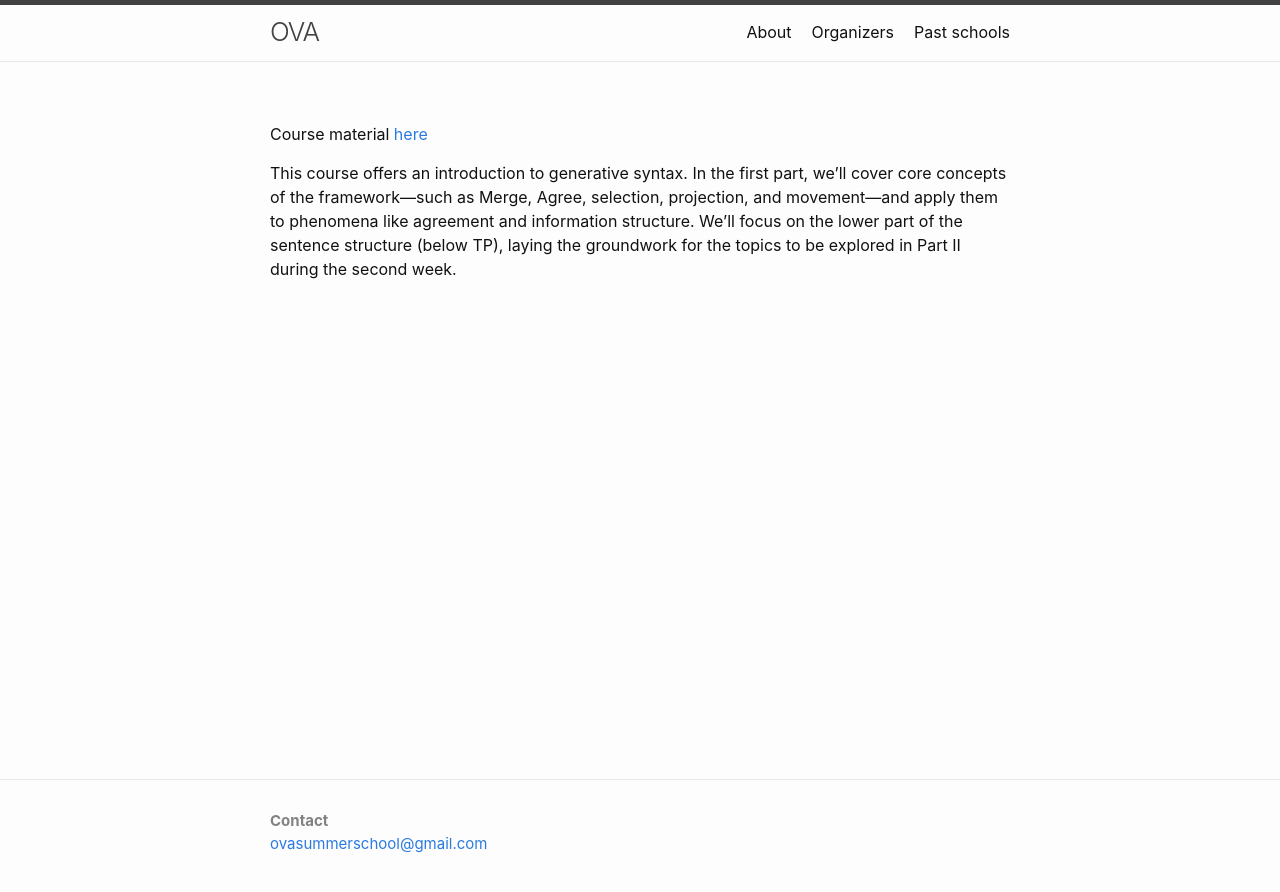
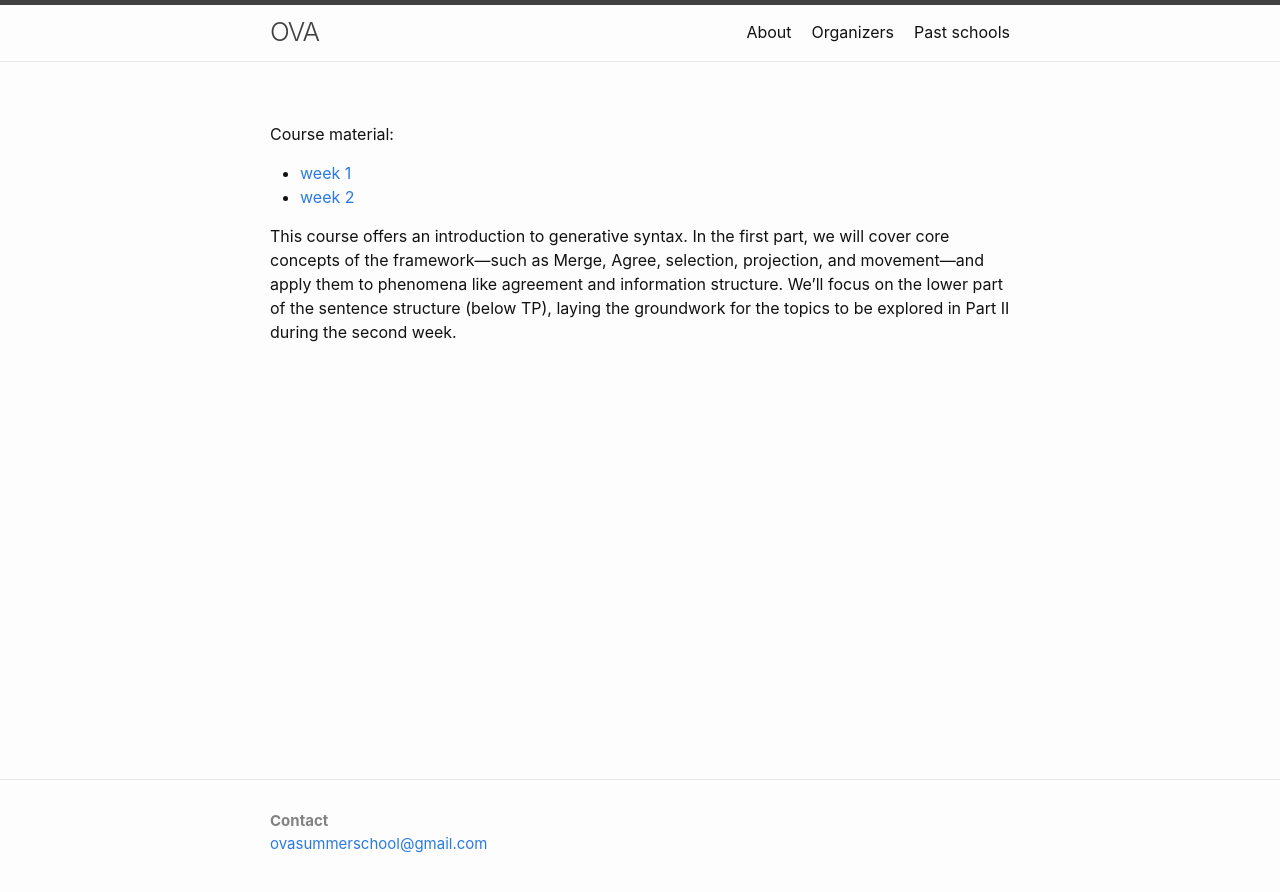
Before and after one commit to ovaschool/ovaschool.github.io, a Jekyll site: the page built from staticpages/oldprograms/zagreb2025-cs/khristoforova-introsyntax.md, in a window 1280 px wide. Shown: the top 892 px of the page. Built offline with Jekyll 4.4.1, drawn with Linux system fonts in a browser that asks for light colours; our own code applies the rules of GitHub Pages for plain Markdown files.

Commit message:
Update khristoforova-introsyntax.md

```diff
--- a/staticpages/oldprograms/zagreb2025-cs/khristoforova-introsyntax.md
+++ b/staticpages/oldprograms/zagreb2025-cs/khristoforova-introsyntax.md
@@ -5,6 +5,8 @@ layout: page
 exclude: true
 ---
 
-Course material [here](https://bit.ly/egg2025_synt_intro_week1)<br/>
+Course material:
+* [week 1](https://bit.ly/egg2025_synt_intro_week1)
+* [week 2](https://drive.google.com/drive/folders/1jw8wZNe9Z2V5Nqfzj3YH_V6N9dymtESw)
 
-This course offers an introduction to generative syntax. In the first part, we’ll cover core concepts of the framework—such as Merge, Agree, selection, projection, and movement—and apply them to phenomena like agreement and information structure. We’ll focus on the lower part of the sentence structure (below TP), laying the groundwork for the topics to be explored in Part II during the second week.
+This course offers an introduction to generative syntax. In the first part, we will cover core concepts of the framework—such as Merge, Agree, selection, projection, and movement—and apply them to phenomena like agreement and information structure. We’ll focus on the lower part of the sentence structure (below TP), laying the groundwork for the topics to be explored in Part II during the second week.
```
